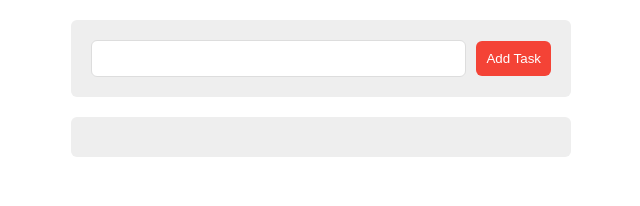
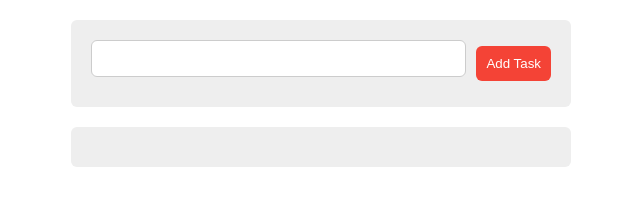
Before and after one commit to AbdelrhmanEssam74/Todo-JS, a plain HTML site: page index.html in a window 1280 px wide. Shown: the whole page, without its empty margins (319-959 px from the left). Drawn offline with Linux system fonts and the light colour scheme.

Commit message:
Style input text fields with white background, padding, border-radius, and smooth transition effects

```diff
--- a/assets/css/style.css
+++ b/assets/css/style.css
@@ -92,3 +92,16 @@ body {
 .task span.edit:hover {
     background-color: #1976D2;
 }
+input[type="text"] {
+    background-color: white;
+    width: 70%;
+    padding: 10px;
+    border-radius: 6px;
+    display: flex;
+    justify-content: space-between;
+    align-items: center;
+    transition: 0.3s;
+    border: 1px solid #ccc;
+    cursor: text;
+    margin-bottom: 10px;
+}
```
